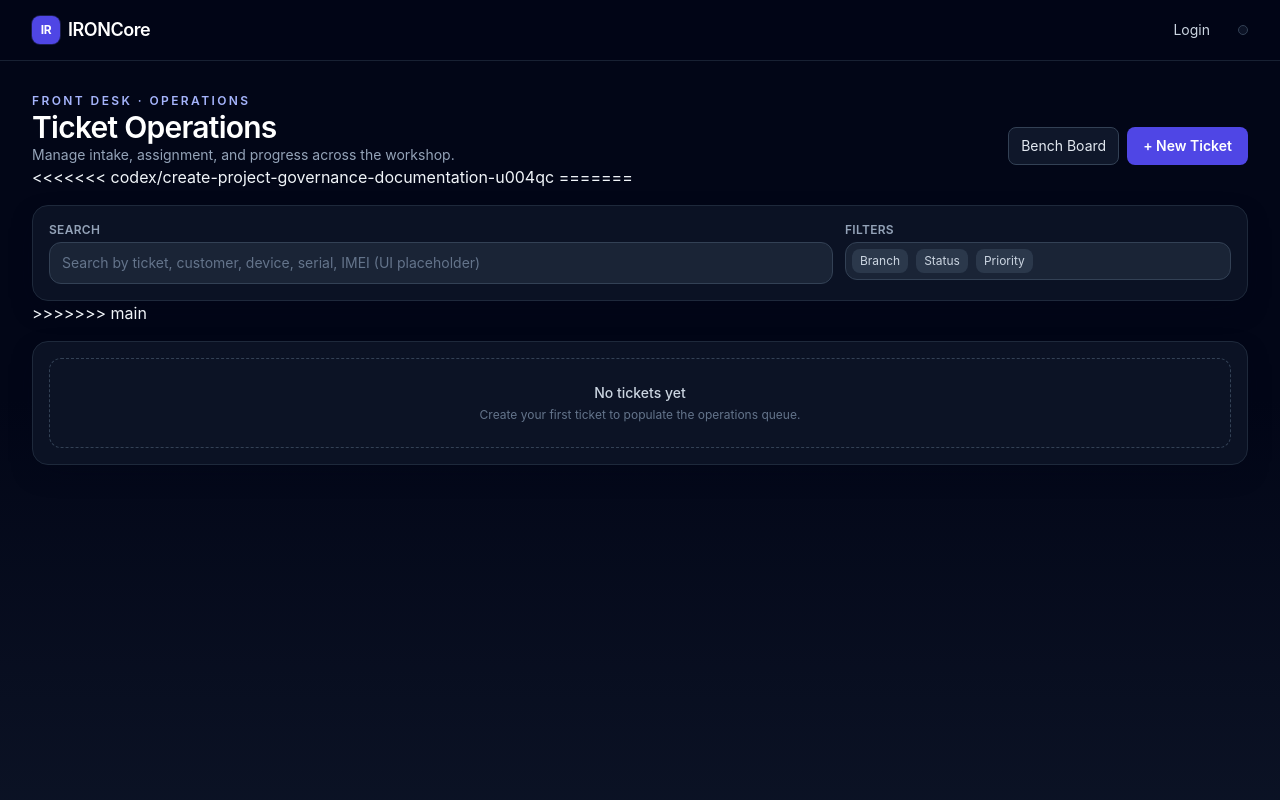
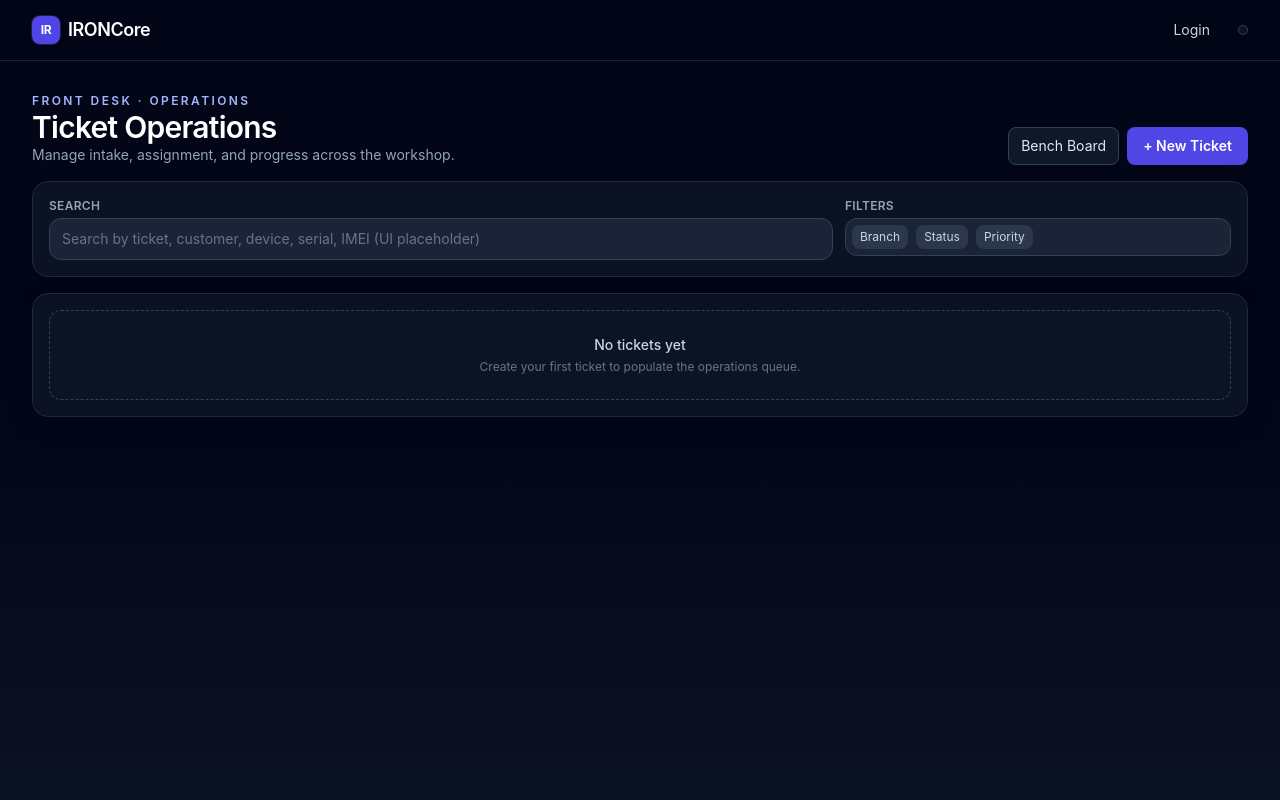
Before and after one commit to bgrsolutions/RepairPanel, a Python web app: template app/templates/tickets/list.html in a window 1280 px wide. Run offline with Jinja, Linux system fonts and the light colour scheme; the template is opened without the code that fills it, so the values that code supplies are empty; some libraries are stand-ins or nearby versions.

Commit message:
Fix merge conflicts in ticket list template
Removed merge conflict markers and cleaned up the ticket list template.

```diff
--- a/app/templates/tickets/list.html
+++ b/app/templates/tickets/list.html
@@ -15,8 +15,6 @@
     </div>
   </div>
 
-<<<<<<< codex/create-project-governance-documentation-u004qc
-=======
   <div class="rounded-2xl border border-slate-800 bg-slate-900/70 p-3 shadow-panel sm:p-4">
     <div class="grid grid-cols-1 gap-3 lg:grid-cols-3">
       <div class="lg:col-span-2">
@@ -34,7 +32,6 @@
     </div>
   </div>
 
->>>>>>> main
   <div class="overflow-hidden rounded-2xl border border-slate-800 bg-slate-900/70 shadow-panel">
     {% if tickets %}
     <div class="overflow-x-auto">
@@ -45,10 +42,7 @@
             <th class="px-4 py-3 font-semibold">Customer & Device</th>
             <th class="px-4 py-3 font-semibold">Status</th>
             <th class="px-4 py-3 font-semibold">Priority</th>
-<<<<<<< codex/create-project-governance-documentation-u004qc
             <th class="px-4 py-3 font-semibold">Technician</th>
-=======
->>>>>>> main
             <th class="px-4 py-3 font-semibold">Created</th>
             <th class="px-4 py-3 font-semibold">Actions</th>
           </tr>
@@ -66,7 +60,6 @@
             </td>
             <td class="px-4 py-3">{{ status_badge(ticket.internal_status) }}</td>
             <td class="px-4 py-3">{{ priority_badge(ticket.priority) }}</td>
-<<<<<<< codex/create-project-governance-documentation-u004qc
             <td class="px-4 py-3 text-xs">
               {% if ticket.assigned_technician %}
                 <span class="rounded-full border border-cyan-700/60 bg-cyan-950/70 px-2 py-1 text-cyan-200">{{ ticket.assigned_technician.full_name }}</span>
@@ -74,8 +67,6 @@
                 <span class="rounded-full border border-slate-700 px-2 py-1 text-slate-400">Unassigned</span>
               {% endif %}
             </td>
-=======
->>>>>>> main
             <td class="px-4 py-3 text-slate-400">{{ ticket.created_at.strftime('%Y-%m-%d %H:%M') }}</td>
             <td class="px-4 py-3">
               <a href="{{ url_for('tickets.ticket_detail', ticket_id=ticket.id) }}" class="inline-flex rounded-lg border border-slate-700 bg-slate-900 px-2.5 py-1.5 text-xs text-slate-200 hover:bg-slate-800">Open</a>
```
